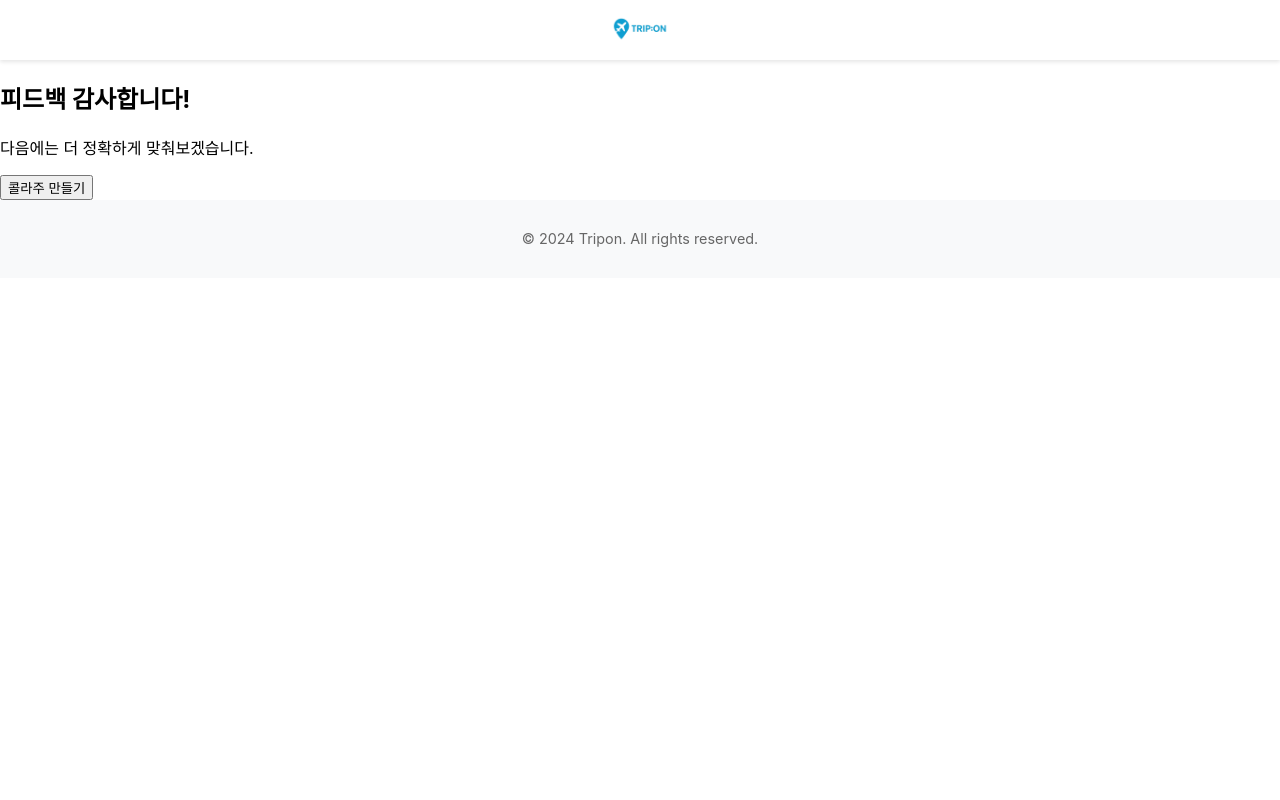
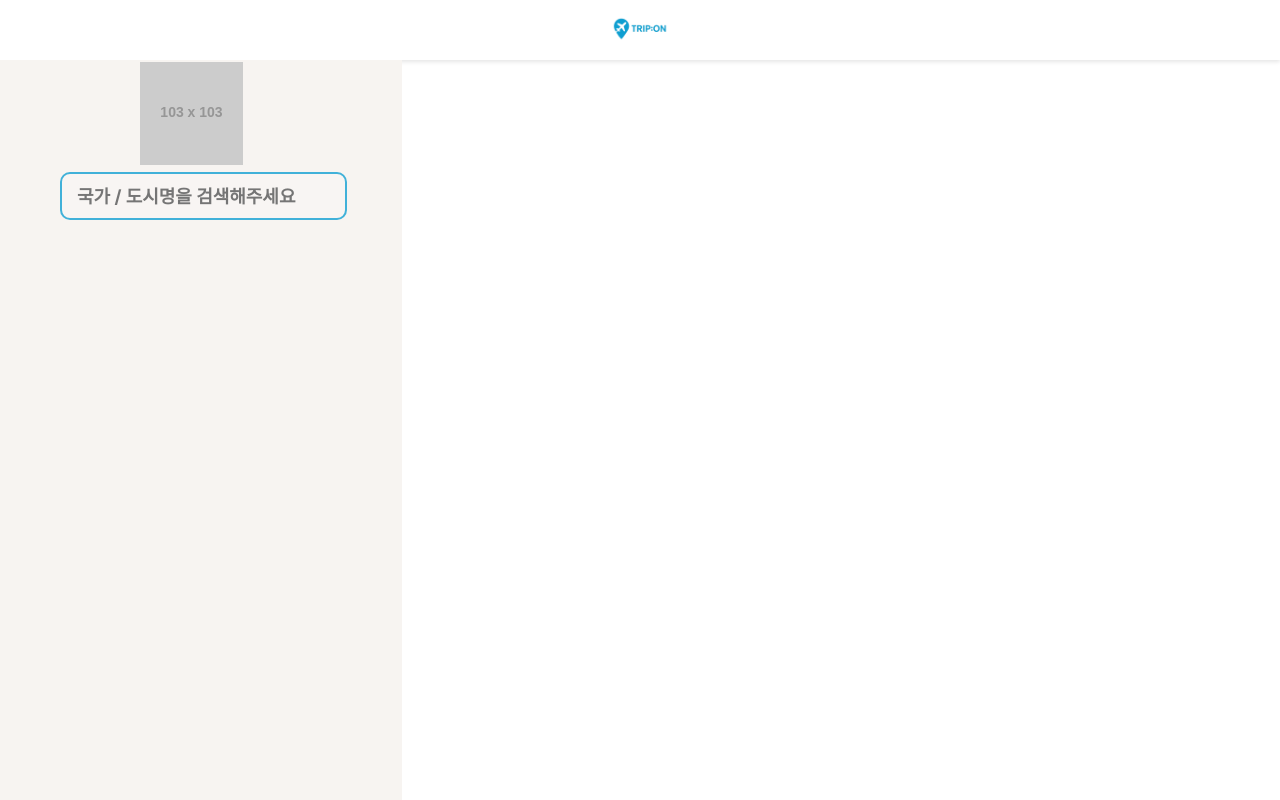
Before and after one commit to TRIPTRIPON/Tripon, a React (Create React App) app: page /feedback in a window 1280 px wide. Shown: the top 800 px of the page. Built offline with nearby package versions, Linux system fonts and the light colour scheme.

Commit message:
feat: 도시 검색 기능 구현 - OpenStreetMap Nominatim API를 사용하여 전 세계 도시 검색 기능 추가, 한글 검색 지원 및 상세 주소 정보 제공, 실시간 검색 및 로딩 상태 표시 기능 구현

```diff
--- a/src/client/pages/Feedback.jsx
+++ b/src/client/pages/Feedback.jsx
@@ -1,24 +1,147 @@
-import React from 'react';
-import { useLocation, useNavigate } from 'react-router-dom';
+import React, { useState, useEffect } from 'react';
+import { useNavigate } from 'react-router-dom';
+import axios from 'axios';
 
 const Feedback = () => {
-  const location = useLocation();
   const navigate = useNavigate();
-  const isCorrect = location.state?.isCorrect;
+  const [searchTerm, setSearchTerm] = useState('');
+  const [searchResults, setSearchResults] = useState([]);
+  const [selectedLocation, setSelectedLocation] = useState(null);
+  const [isLoading, setIsLoading] = useState(false);
+
+  const searchLocation = async (query) => {
+    if (!query.trim()) {
+      setSearchResults([]);
+      return;
+    }
+
+    setIsLoading(true);
+    try {
+      const response = await axios.get(
+        `https://nominatim.openstreetmap.org/search?format=json&q=${encodeURIComponent(query)}&addressdetails=1&limit=10`,
+        {
+          headers: {
+            'Accept-Language': 'ko'
+          }
+        }
+      );
+      setSearchResults(response.data);
+    } catch (error) {
+      console.error('위치 검색에 실패했습니다:', error);
+    } finally {
+      setIsLoading(false);
+    }
+  };
+
+  const handleSearch = (e) => {
+    const value = e.target.value;
+    setSearchTerm(value);
+    searchLocation(value);
+  };
+
+  const handleLocationSelect = (location) => {
+    setSelectedLocation(location);
+    setSearchTerm(location.display_name);
+    setSearchResults([]);
+  };
 
   const handleContinue = () => {
-    navigate('/collage');
+    if (selectedLocation) {
+      navigate('/collage', { state: { location: selectedLocation } });
+    }
   };
 
   return (
-    <div className="feedback-container">
-      <h2>피드백 감사합니다!</h2>
-      <p>
-        {isCorrect
-          ? "정확한 분석이었네요!"
-          : "다음에는 더 정확하게 맞춰보겠습니다."}
-      </p>
-      <button onClick={handleContinue}>콜라주 만들기</button>
+    <div style={{width: 402, height: 874, position: 'relative', background: '#F7F4F1', overflow: 'hidden'}}>
+      <img
+        style={{width: 103, height: 103, left: 140, top: 2, position: 'absolute'}}
+        src="https://placehold.co/103x103"
+        alt="로고"
+      />
+      <div style={{width: 283, height: 44, left: 60, top: 112, position: 'absolute', background: 'rgba(255, 255, 255, 0.16)', borderRadius: 10, border: '2px rgba(13, 158, 209, 0.78) solid'}}>
+        <input
+          type="text"
+          value={searchTerm}
+          onChange={handleSearch}
+          placeholder="국가 / 도시명을 검색해주세요"
+          style={{
+            width: '100%',
+            height: '100%',
+            border: 'none',
+            background: 'transparent',
+            padding: '0 15px',
+            color: 'rgba(13, 158, 209, 0.40)',
+            fontSize: 18,
+            fontFamily: 'Inter',
+            fontWeight: '700',
+            outline: 'none'
+          }}
+        />
+      </div>
+
+      {isLoading && (
+        <div style={{
+          position: 'absolute',
+          top: 166,
+          left: 60,
+          width: 283,
+          padding: '10px',
+          textAlign: 'center',
+          color: 'rgba(13, 158, 209, 0.78)'
+        }}>
+          검색 중...
+        </div>
+      )}
+
+      {searchResults.length > 0 && (
+        <div style={{
+          position: 'absolute',
+          top: 166,
+          left: 60,
+          width: 283,
+          maxHeight: 300,
+          background: 'white',
+          borderRadius: 10,
+          boxShadow: '0 2px 4px rgba(0,0,0,0.1)',
+          overflowY: 'auto'
+        }}>
+          {searchResults.map((location) => (
+            <div
+              key={location.place_id}
+              style={{
+                padding: '10px 15px',
+                borderBottom: '1px solid #eee',
+                cursor: 'pointer'
+              }}
+              onClick={() => handleLocationSelect(location)}
+            >
+              {location.display_name}
+            </div>
+          ))}
+        </div>
+      )}
+
+      {selectedLocation && (
+        <button
+          onClick={handleContinue}
+          style={{
+            position: 'absolute',
+            bottom: 40,
+            left: '50%',
+            transform: 'translateX(-50%)',
+            padding: '12px 24px',
+            background: 'rgba(13, 158, 209, 0.78)',
+            color: 'white',
+            border: 'none',
+            borderRadius: 8,
+            fontSize: 16,
+            fontWeight: 'bold',
+            cursor: 'pointer'
+          }}
+        >
+          콜라주 만들기
+        </button>
+      )}
     </div>
   );
 };
```
